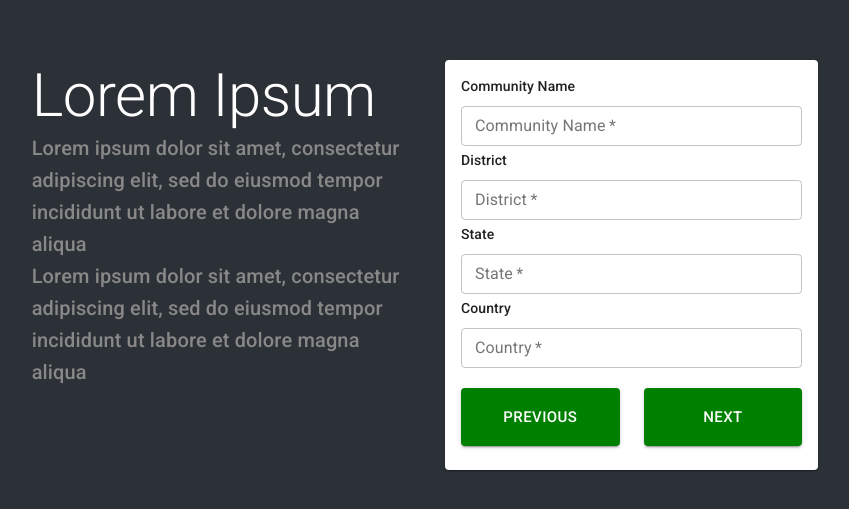
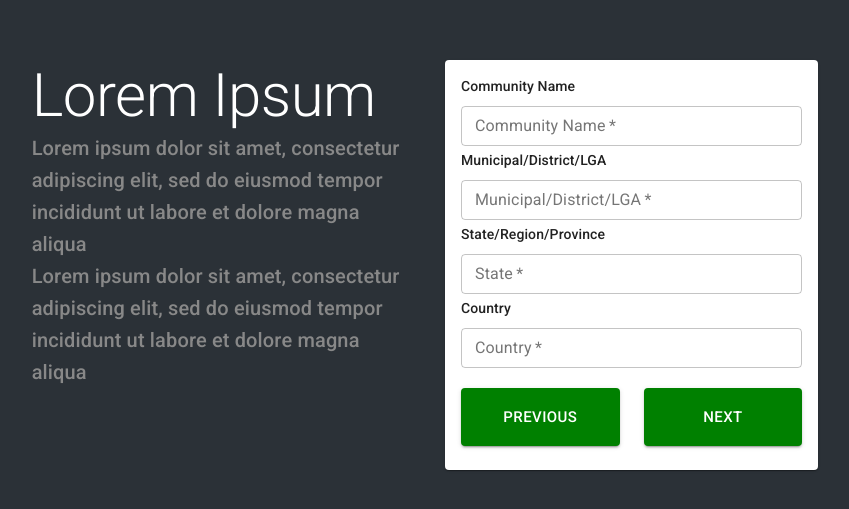
Before and after one commit to stanleyHayes/klaxic-presignup, a React (Create React App) app: page /location in a window 1280 px wide. Shown: the part 135-644 px from the top of the page, without its empty margins (215-1064 px from the left). Built offline with nearby package versions, Linux system fonts and the light colour scheme.

Commit message:
Field names updated and rearranged

```diff
--- a/src/pages/authentication/ScreenOneSignUpPage.js
+++ b/src/pages/authentication/ScreenOneSignUpPage.js
@@ -135,6 +135,21 @@ function ScreenOneSignUpPage({storedUser}) {
                                     error={Boolean(error.first_name)}
                                 />
 
+                                <div className="margin-bottom-small">
+                                    <Typography variant="subtitle2" gutterBottom={true}>Gender</Typography>
+                                    <Select
+                                        margin="dense"
+                                        fullWidth={true}
+                                        variant="outlined"
+                                        name="gender"
+                                        value={gender}
+                                        onChange={handleChange}>
+                                        <MenuItem value="MALE">Male</MenuItem>
+                                        <MenuItem value="FEMALE">Female</MenuItem>
+                                    </Select>
+                                </div>
+                                {/*{Gender}*/}
+
                                 <Typography variant="subtitle2">Profession</Typography>
                                 <TextField
                                     size="small"
@@ -167,22 +182,6 @@ function ScreenOneSignUpPage({storedUser}) {
                                         <MenuItem value="SEARCHING">Searching for job</MenuItem>
                                     </Select>
                                 </div>
-
-
-                                <div className="margin-bottom-small">
-                                    <Typography variant="subtitle2" gutterBottom={true}>Gender</Typography>
-                                    <Select
-                                        margin="dense"
-                                        fullWidth={true}
-                                        variant="outlined"
-                                        name="gender"
-                                        value={gender}
-                                        onChange={handleChange}>
-                                        <MenuItem value="MALE">Male</MenuItem>
-                                        <MenuItem value="FEMALE">Female</MenuItem>
-                                    </Select>
-                                </div>
-                                {/*{Gender}*/}
 
                                 <Typography variant="subtitle2">Mobile Number</Typography>
                                 <TextField
--- a/src/pages/authentication/ScreenTwoSignUpPage.js
+++ b/src/pages/authentication/ScreenTwoSignUpPage.js
@@ -45,7 +45,7 @@ function ScreenTwoSignUpPage({storedUser}) {
     const [error, setError] = useState({});
 
     const {
-        country,
+        nationality,
         hometown_or_community_name,
         district_assembly,
         state_or_region
@@ -77,11 +77,11 @@ function ScreenTwoSignUpPage({storedUser}) {
             setError({...error, state_or_region: ""});
         }
 
-        if (!country) {
-            setError({...error, country: "Country required"});
+        if (!nationality) {
+            setError({...error, nationality: "Country required"});
             return;
         } else {
-            setError({...error, country: ""});
+            setError({...error, nationality: ""});
         }
 
         dispatch(updateUser(user, history, '/account'));
@@ -139,7 +139,7 @@ function ScreenTwoSignUpPage({storedUser}) {
                                     error={Boolean(error.hometown_or_community_name)}
                                 />
 
-                                <Typography variant="subtitle2">District</Typography>
+                                <Typography variant="subtitle2">Municipal/District/LGA</Typography>
                                 <TextField
                                     size="small"
                                     variant="outlined"
@@ -149,13 +149,13 @@ function ScreenTwoSignUpPage({storedUser}) {
                                     value={district_assembly}
                                     placeholder="Enter your district name"
                                     name="district_assembly"
-                                    label="District"
+                                    label="Municipal/District/LGA"
                                     onChange={handleChange}
                                     helperText={error.district_assembly}
                                     error={Boolean(error.district_assembly)}
                                 />
 
-                                <Typography variant="subtitle2">State</Typography>
+                                <Typography variant="subtitle2">State/Region/Province</Typography>
                                 <TextField
                                     size="small"
                                     variant="outlined"
@@ -181,7 +181,7 @@ function ScreenTwoSignUpPage({storedUser}) {
                                     margin="dense"
                                     placeholder="Enter Country"
                                     name="nationality"
-                                    value={country}
+                                    value={nationality}
                                     label="Country"
                                     onChange={handleChange}
                                     helperText={error.country}
```
